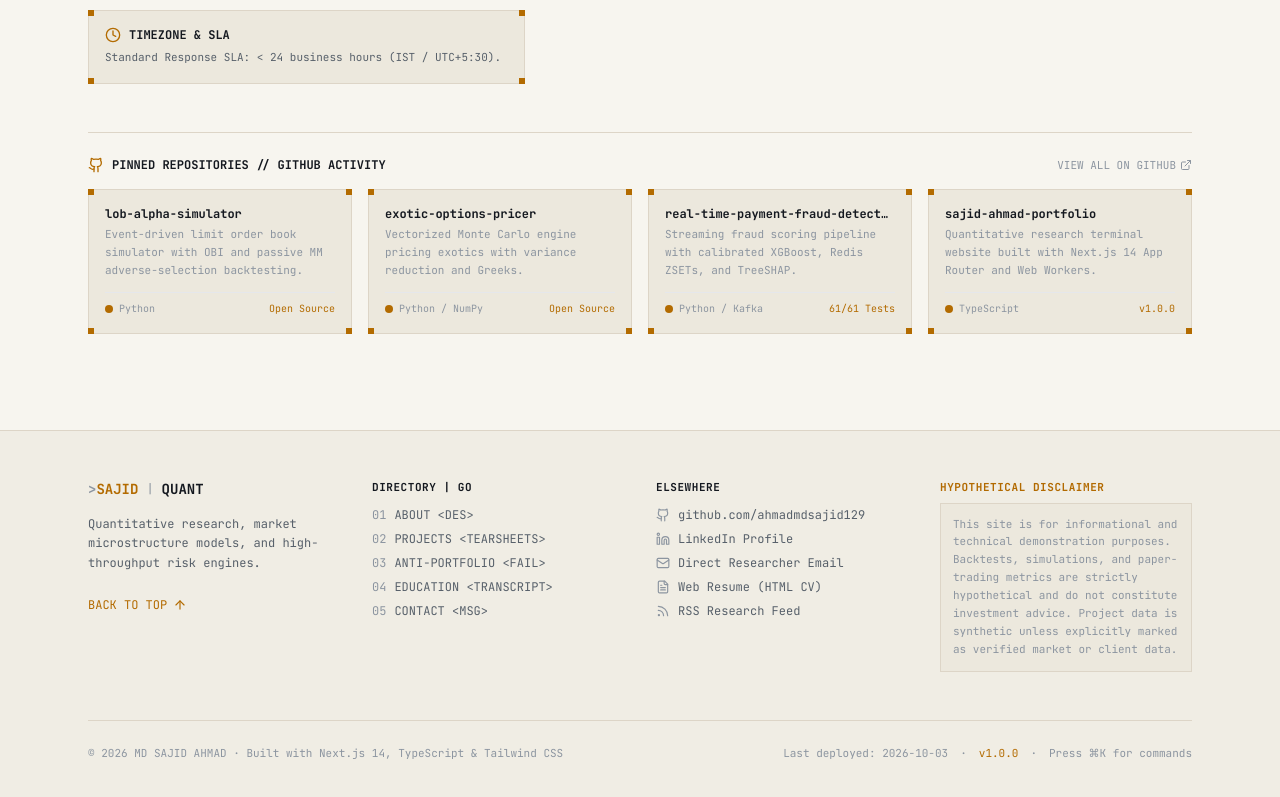
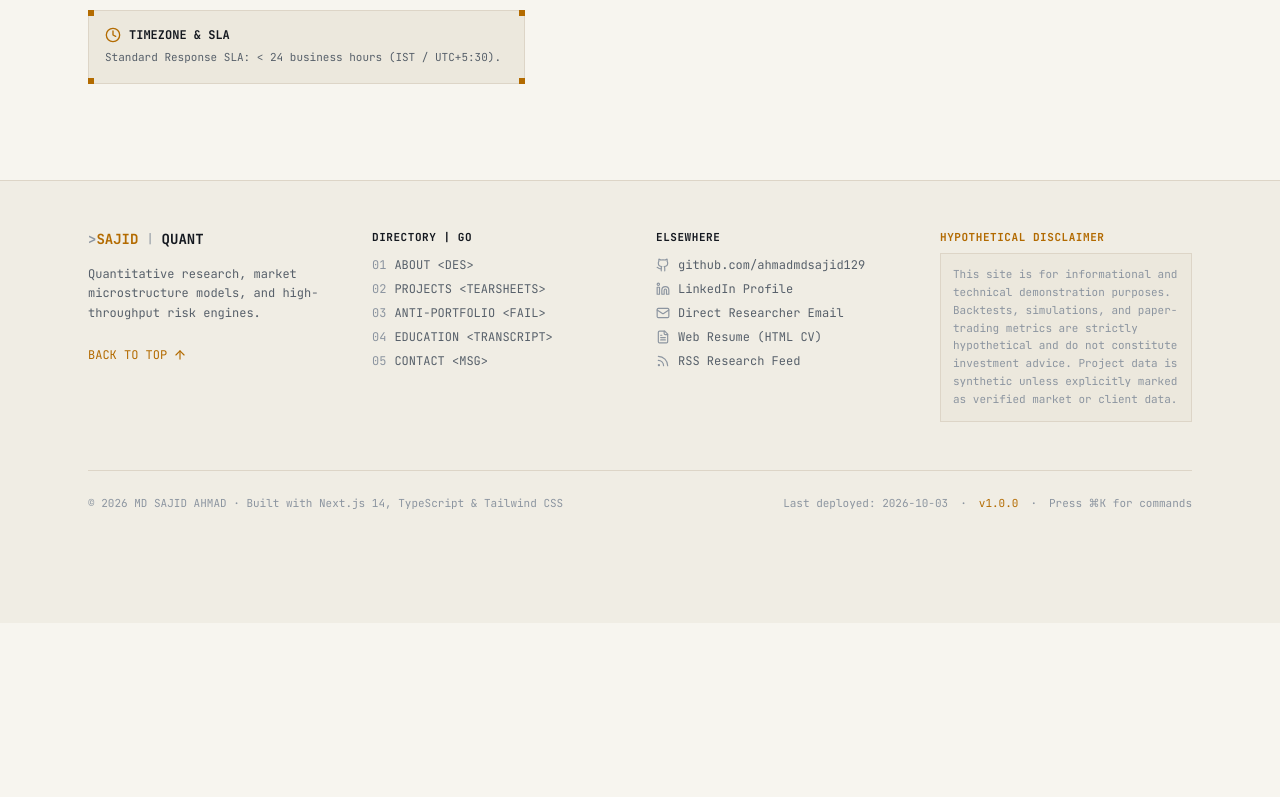
Before and after one commit to ahmadmdsajid129/sajid-ahmad-portfolio, a Next.js app: page / in a window 1280 px wide. Shown: the part 9824-10621 px from the top of the page. After the commit the page ends 10447 px from the top, so only its background shows below. Built offline with nearby package versions, Linux system fonts and the light colour scheme.

Commit message:
refactor: remove redundant pinned repositories widget from contact section

```diff
--- a/components/contact-section.tsx
+++ b/components/contact-section.tsx
@@ -14,7 +14,6 @@ import {
   Copy,
   Clock,
   MapPin,
-  ExternalLink,
   Shield,
 } from "lucide-react";
 
@@ -74,37 +73,6 @@ export function ContactSection() {
       addToast("Message dispatched to email client", "success", "SENT");
     }, 1000);
   };
-
-  const pinnedRepos = [
-    {
-      name: "lob-alpha-simulator",
-      desc: "Event-driven limit order book simulator with OBI and passive MM adverse-selection backtesting.",
-      lang: "Python",
-      stars: "Open Source",
-      url: "https://github.com/ahmadmdsajid129/lob-alpha-simulator",
-    },
-    {
-      name: "exotic-options-pricer",
-      desc: "Vectorized Monte Carlo engine pricing exotics with variance reduction and Greeks.",
-      lang: "Python / NumPy",
-      stars: "Open Source",
-      url: "https://github.com/ahmadmdsajid129/exotic-options-pricer",
-    },
-    {
-      name: "real-time-payment-fraud-detection",
-      desc: "Streaming fraud scoring pipeline with calibrated XGBoost, Redis ZSETs, and TreeSHAP.",
-      lang: "Python / Kafka",
-      stars: "61/61 Tests",
-      url: "https://github.com/ahmadmdsajid129/real-time-payment-fraud-detection",
-    },
-    {
-      name: "sajid-ahmad-portfolio",
-      desc: "Quantitative research terminal website built with Next.js 14 App Router and Web Workers.",
-      lang: "TypeScript",
-      stars: "v1.0.0",
-      url: "https://github.com/ahmadmdsajid129/sajid-ahmad-portfolio",
-    },
-  ];
 
   return (
     <section id="contact" className="pt-20 border-t border-border space-y-12">
@@ -304,53 +272,6 @@ export function ContactSection() {
           </form>
         </div>
       </div>
-
-      {/* GitHub Activity / Pinned Repositories Widget */}
-      <div className="space-y-4 pt-6 border-t border-border">
-        <div className="flex items-center justify-between font-mono text-xs">
-          <div className="flex items-center gap-2 font-bold text-text uppercase">
-            <Github className="w-4 h-4 text-accent" />
-            <span>PINNED REPOSITORIES // GITHUB ACTIVITY</span>
-          </div>
-          <a
-            href={siteConfig.github}
-            target="_blank"
-            rel="noreferrer"
-            className="text-text-faint hover:text-accent transition-colors flex items-center gap-1 text-[11px]"
-          >
-            <span>VIEW ALL ON GITHUB</span>
-            <ExternalLink className="w-3 h-3" />
-          </a>
-        </div>
-
-        <div className="grid grid-cols-1 sm:grid-cols-2 lg:grid-cols-4 gap-4 font-mono text-xs">
-          {pinnedRepos.map((repo) => (
-            <a
-              key={repo.name}
-              href={repo.url}
-              target="_blank"
-              rel="noreferrer"
-              className="terminal-panel p-4 bg-bg-elevated border border-border hover:border-accent transition-all flex flex-col justify-between space-y-3 group"
-            >
-              <div>
-                <div className="font-bold text-text group-hover:text-accent transition-colors truncate">
-                  {repo.name}
-                </div>
-                <div className="text-[11px] text-text-faint mt-1 line-clamp-3 leading-relaxed">
-                  {repo.desc}
-                </div>
-              </div>
-              <div className="flex items-center justify-between text-[10px] text-text-faint pt-2 border-t border-border/40">
-                <span className="flex items-center gap-1.5">
-                  <span className="w-2 h-2 rounded-full bg-accent" />
-                  <span>{repo.lang}</span>
-                </span>
-                <span className="text-accent">{repo.stars}</span>
-              </div>
-            </a>
-          ))}
-        </div>
-      </div>
     </section>
   );
 }
```
